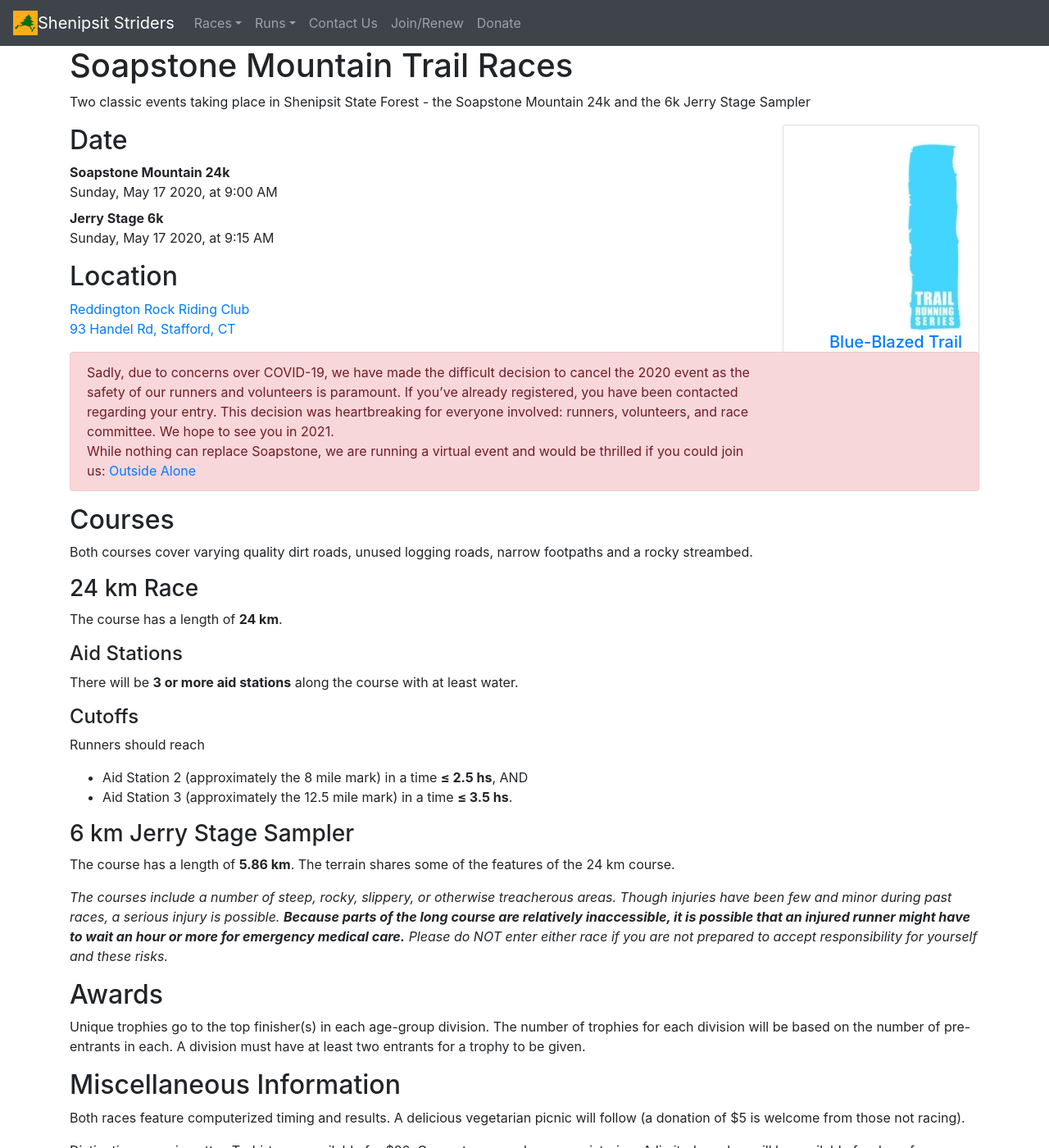
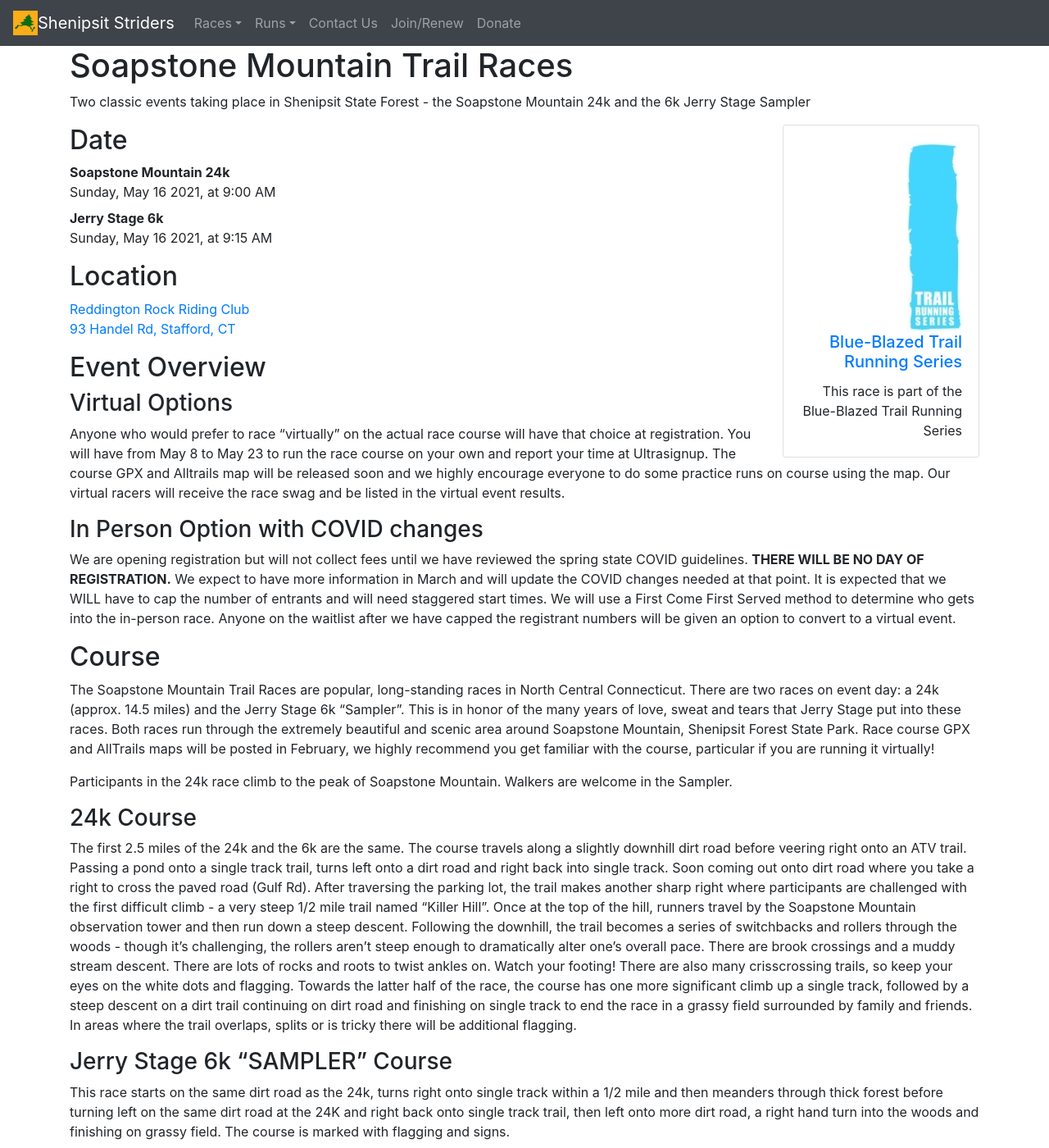
Before and after one commit to ShenipsitStriders/ShenipsitStriders.github.io, a Jekyll site: the page built from _club-races/soapstone-mountain-trail-races.md, in a window 1280 px wide and 1400 px high. Shown: the whole window at 82% size. Built offline with Jekyll 4.4.1, drawn with Linux system fonts in a browser that asks for light colours; some of the changed text lies outside the part shown.

Commit message:
Update race dates. Update Soapstone race info to reflect information on UltraSignup.

```diff
--- a/_club-races/soapstone-mountain-trail-races.md
+++ b/_club-races/soapstone-mountain-trail-races.md
@@ -4,9 +4,9 @@
 description: Two classic events taking place in Shenipsit State Forest - the Soapstone Mountain 24k and the 6k Jerry Stage Sampler
 event:
   - name: Soapstone Mountain 24k
-    date: "2020-05-17T09:00:00-04:00"
+    date: "2021-05-16T09:00:00-04:00"
   - name: Jerry Stage 6k
-    date: "2020-05-17T09:15:00-04:00"
+    date: "2021-05-16T09:15:00-04:00"
 image: striders3.jpg
 location:
   - address: 93 Handel Rd, Stafford, CT
@@ -38,47 +38,25 @@
 blueblazedtrailrace: true
 ---
 
-Sadly, due to concerns over COVID-19, we have made the difficult decision to
-cancel the 2020 event as the safety of our runners and volunteers is paramount.
-If you've already registered, you have been contacted regarding your entry.
-This decision was heartbreaking for everyone involved: runners, volunteers, and
-race committee. We hope to see you in 2021.\\
-While nothing can replace Soapstone, we are running a virtual event and would be
- thrilled if you could join us:
-[Outside Alone]({% link _club-races/outside-alone.md %})
-{: .alert .alert-danger}
+## Event Overview
 
-## Courses
-Both courses cover varying quality dirt roads, unused logging roads, narrow footpaths and a rocky streambed.
+### Virtual Options
+Anyone who would prefer to race "virtually" on the actual race course will have that choice at registration. You will have from May 8 to May 23 to run the race course on your own and report your time at Ultrasignup. The course GPX and Alltrails map will be released soon and we highly encourage everyone to do some practice runs on course using the map. Our virtual racers will receive the race swag and be listed in the virtual event results.
 
-### 24 km Race
-The course has a length of **24 km**.
+### In Person Option with COVID changes
+We are opening registration but will not collect fees until we have reviewed the spring state COVID guidelines. **THERE WILL BE NO DAY OF REGISTRATION.** We expect to have more information in March and will update the COVID changes needed at that point. It is expected that we WILL have to cap the number of entrants and will need staggered start times. We will use a First Come First Served method to determine who gets into the in-person race. Anyone on the waitlist after we have capped the registrant numbers will be given an option to convert to a virtual event.
 
-#### Aid Stations
-There will be **3 or more aid stations** along the course with at least water.
+## Course
 
-#### Cutoffs
-Runners should reach
+The Soapstone Mountain Trail Races are popular, long-standing races in North Central Connecticut. There are two races on event day: a 24k (approx. 14.5 miles) and the Jerry Stage 6k "Sampler". This is in honor of the many years of love, sweat and tears that Jerry Stage put into these races. Both races run through the extremely beautiful and scenic area around Soapstone Mountain, Shenipsit Forest State Park. Race course GPX and AllTrails maps will be posted in February, we highly recommend you get familiar with the course, particular if you are running it virtually!
 
-* Aid Station 2 (approximately the 8 mile mark) in a time **≤ 2.5 hs**, AND
-* Aid Station 3 (approximately the 12.5 mile mark) in a time **≤ 3.5 hs**.
+Participants in the 24k race climb to the peak of Soapstone Mountain. Walkers are welcome in the Sampler.
 
+### 24k Course
+The first 2.5 miles of the 24k and the 6k are the same. The course travels along a slightly downhill dirt road before veering right onto an ATV trail. Passing a pond onto a single track trail, turns left onto a dirt road and right back into single track. Soon coming out onto dirt road where you take a right to cross the paved road (Gulf Rd). After traversing the parking lot, the trail makes another sharp right where participants are challenged with the first difficult climb - a very steep 1/2 mile trail named "Killer Hill". Once at the top of the hill, runners travel by the Soapstone Mountain observation tower and then run down a steep descent. Following the downhill, the trail becomes a series of switchbacks and rollers through the woods - though it's challenging, the rollers aren't steep enough to dramatically alter one's overall pace. There are brook crossings and a muddy stream descent. There are lots of rocks and roots to twist ankles on. Watch your footing! There are also many crisscrossing trails, so keep your eyes on the white dots and flagging. Towards the latter half of the race, the course has one more significant climb up a single track, followed by a steep descent on a dirt trail continuing on dirt road and finishing on single track to end the race in a grassy field surrounded by family and friends. In areas where the trail overlaps, splits or is tricky there will be additional flagging.
 
-### 6 km Jerry Stage Sampler
-The course has a length of **5.86 km**. The terrain shares some of the features of the 24 km course.
+### Jerry Stage 6k "SAMPLER" Course
+This race starts on the same dirt road as the 24k, turns right onto single track within a 1/2 mile and then meanders through thick forest before turning left on the same dirt road at the 24K and right back onto single track trail, then left onto more dirt road, a right hand turn into the woods and finishing on grassy field. The course is marked with flagging and signs.
 
-*The courses include a number of steep, rocky, slippery, or otherwise treacherous areas. Though injuries have been few and minor during past races, a serious injury is possible. **Because parts of the long course are relatively inaccessible, it is possible that an injured runner might have to wait an hour or more for emergency medical care.** Please do NOT enter either race if you are not prepared to accept responsibility for yourself and these risks.*
-
-## Awards
-Unique trophies go to the top finisher(s) in each age-group division. The number of trophies for each division will be based on the number of pre-entrants in each. A division must have at least two entrants for a trophy to be given.
-
-## Miscellaneous Information
-Both races feature computerized timing and results. A delicious vegetarian picnic will follow (a donation of $5 is welcome from those not racing).
-
-Distinctive *organic cotton* T-shirts are available for $20. Guarantee yours by pre-registering. A limited number will be available for day-of-race registrants.
-
-Free camping is available in the RRRC campground Saturday night for those pre-registered (please email the RD). There are no changing or shower facilities.
-
-### Mail-in Registration
-
-If you prefer mail-in registration, download and print the registration form [here]({{site.baseurl}}/maps/2018SoapstonePreregistrationForm.pdf){: target="_blank"}
+## Benefactors
+Proceeds will go to trail stewardship organizations in Connecticut, such as the [Connecticut Forest and Park Association](https://www.ctwoodlands.org/){: target="_blank"}, [Joshua’s Trust](https://joshuastrust.org/){: target="_blank"}, and [Northern Connecticut Land Trust](https://northernctlandtrust.org/){: target="_blank"}.
```
Also changed, not shown: _club-races/nipmuck-south-trail-race.md (+1 -8 lines), _club-races/nipmuck-trail-marathon.md (+2 -2 lines).
